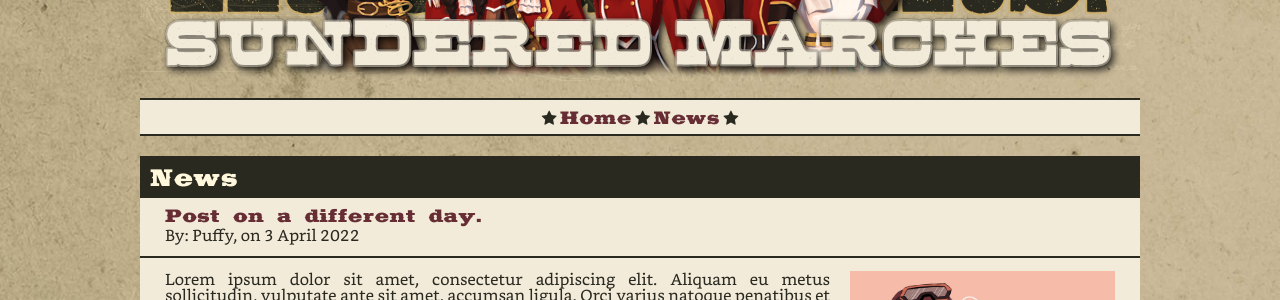
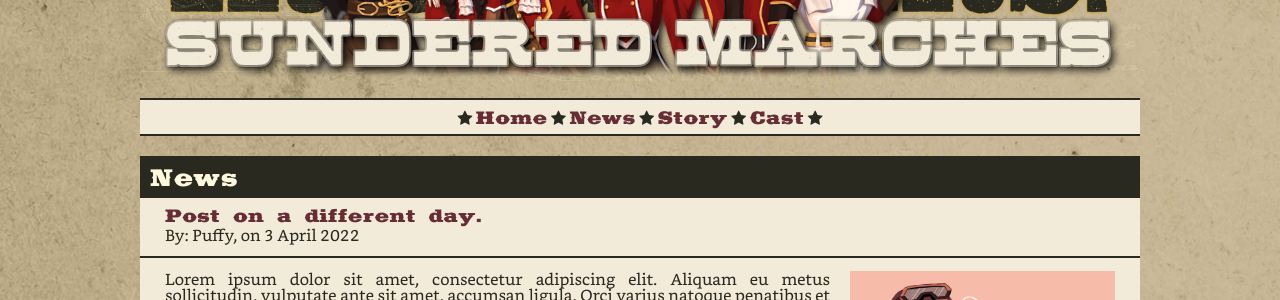
Before and after one commit to EsotericDev/esotericdev.github.io, a Jekyll site: the page built from index.html, in a window 1280 px wide. Shown: the part 187-487 px from the top of the page. Built offline with Jekyll 4.4.1, drawn with Linux system fonts in a browser that asks for light colours.

Commit message:
Update header.html

```diff
--- a/_includes/header.html
+++ b/_includes/header.html
@@ -6,5 +6,9 @@
 		<i class="fa fa-star" aria-hidden="true"></i>
 		<a href="/news.html"><h2>News</h2></a>
 		<i class="fa fa-star" aria-hidden="true"></i>
+		<a href="/story.html"><h2>Story</h2></a>
+		<i class="fa fa-star" aria-hidden="true"></i>
+		<a href="/cast.html"><h2>Cast</h2></a>
+		<i class="fa fa-star" aria-hidden="true"></i>
 	</nav>
 </header>
```
